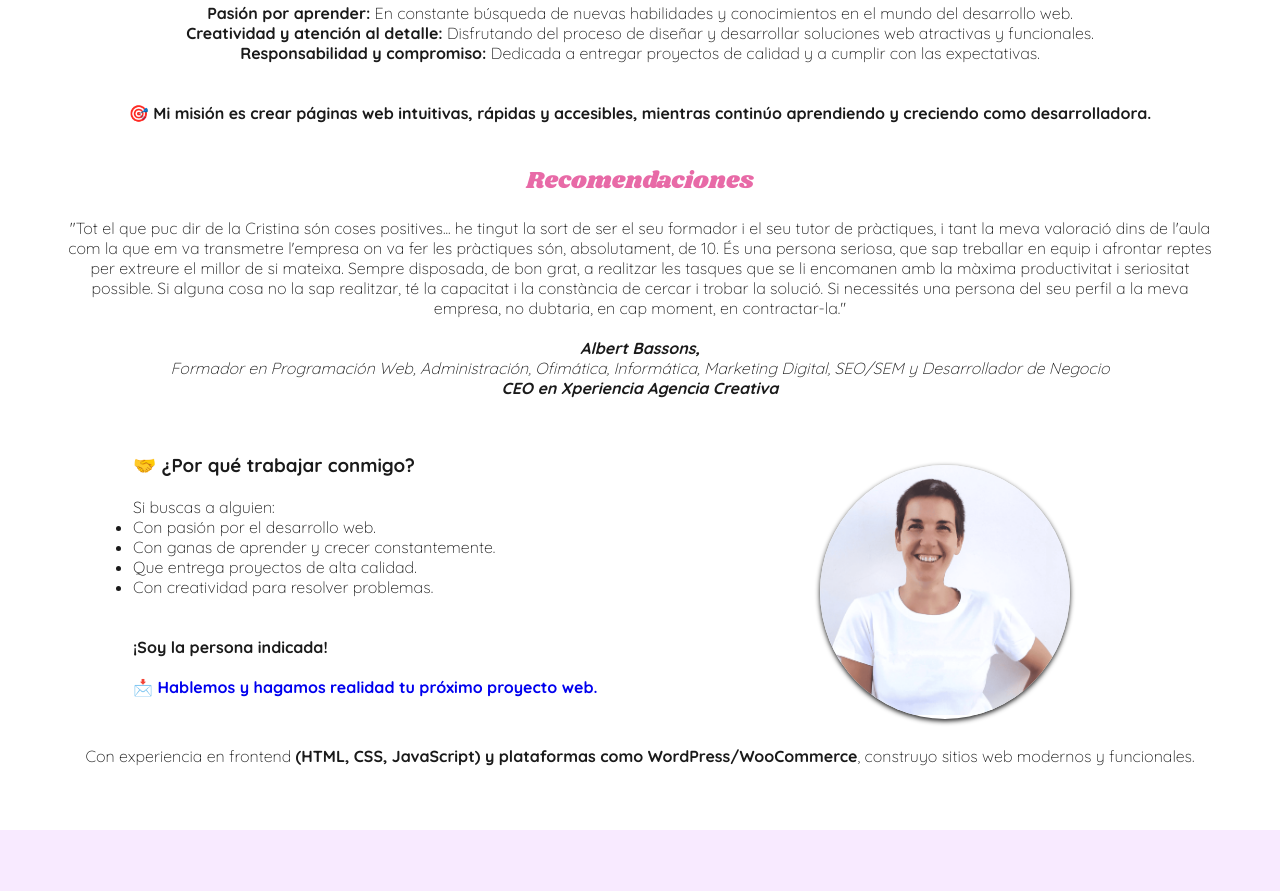
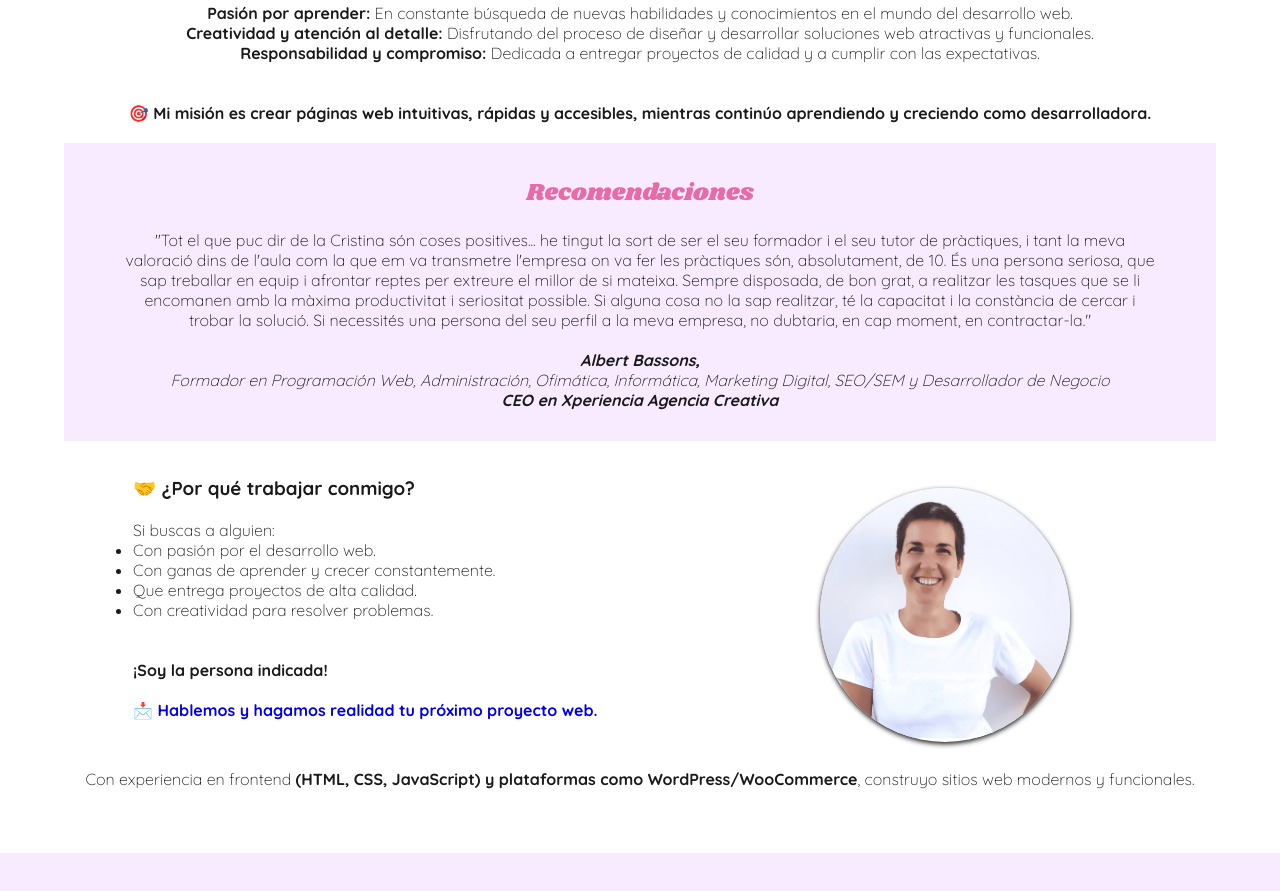
Before and after one commit to crisroigama/portfolio, a plain HTML site: page index.html in a window 1280 px wide. Shown: the part 1630-2521 px from the top of the page. Drawn offline with nearby package versions, Linux system fonts and the light colour scheme.

Commit message:
Update estilos.css
He añadido el estilo de la sección "Recomendaciones"

```diff
--- a/estilos.css
+++ b/estilos.css
@@ -355,6 +355,13 @@ body.active .menu-lista{
 		padding: 5% 5% 0 5%;
 
 	}
+	main>section:nth-of-type(3)>article{
+		background-color: #f8eaff;
+		padding: 1% 5%;
+	}
+	body.active main>section:nth-of-type(3)>article{
+		background-color: #1a1a1a;
+	}
 	/*	SECTION 4*/
 	main>section:nth-of-type(4){
 		display: flex;
```
